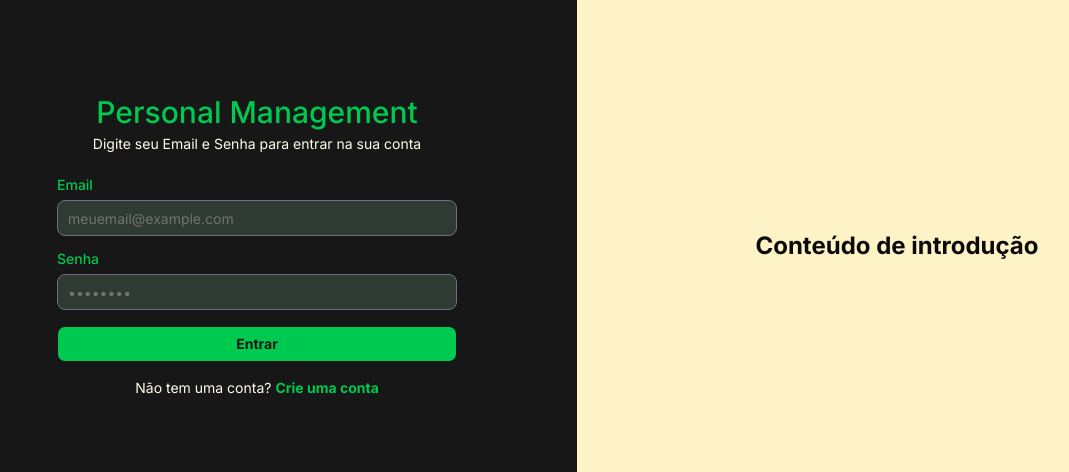
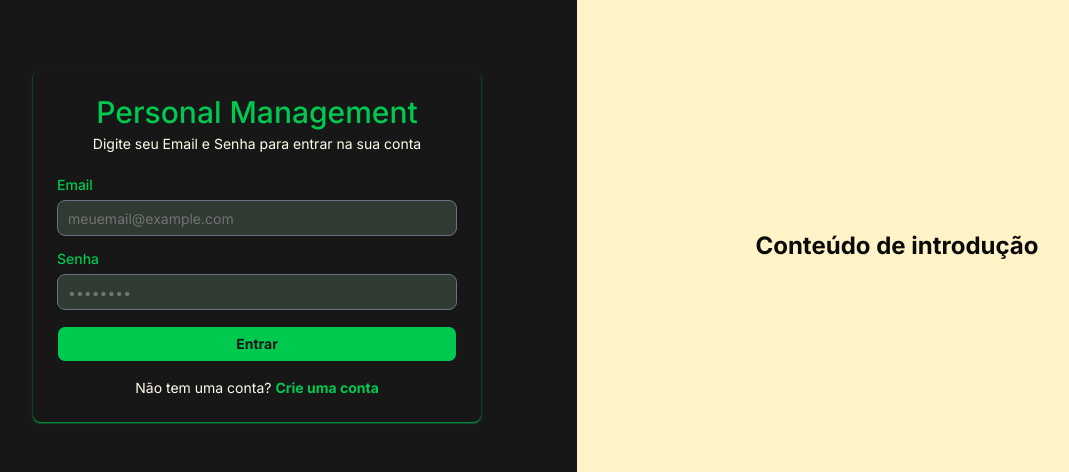
Before and after one commit to luiz-divino/frontend_personal_system, a Next.js app: page /login in a window 1280 px wide. Shown: the part 154-626 px from the top of the page, without its empty margins (63-1132 px from the left). Built offline with nearby package versions, Linux system fonts and the light colour scheme; no server answers; a web font is replaced by a local one.

Commit message:
style: refine login card styling
- Add shadow and rounded corners to the login card.
- Keep the form spacing aligned with the current visual treatment.

```diff
--- a/components/forms/login-form.tsx
+++ b/components/forms/login-form.tsx
@@ -34,7 +34,7 @@ export function LoginForm() {
     }
   }, [state, router]);
   return (
-    <Card className="w-full max-w-md text-center mx-auto bg-card-register ">
+    <Card className="w-full max-w-md text-center mx-auto bg-card-register shadow-xs shadow-text-register rounded-md ">
       <CardHeader>
         <CardTitle className="text-text-register text-3xl sm:4xl">
           Personal Management
@@ -44,7 +44,7 @@ export function LoginForm() {
         </CardDescription>
       </CardHeader>
       <CardContent>
-        <form action={formAction} className="space-y-4">
+        <form action={formAction} className="space-y-4 ">
           <div className="space-y-2">
             <Label htmlFor="email" className="text-text-register">
               Email
```
